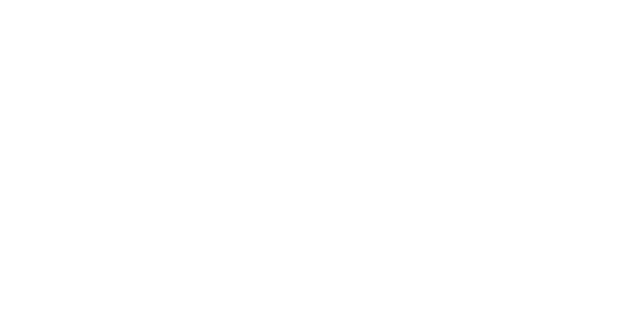
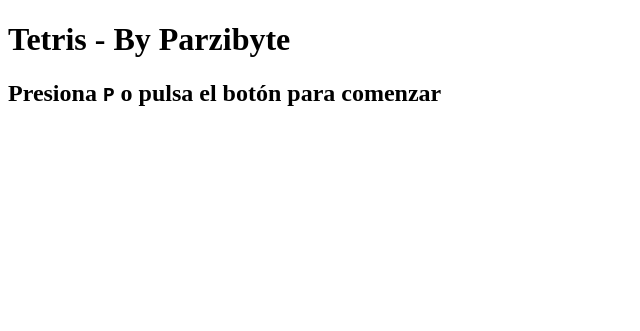
Before and after one commit to daferrom/tetrisGame, a plain HTML site: page index.html in a window 1280 px wide. Shown: the whole page, without its empty margins (0-640 px from the left). Drawn offline with Linux system fonts and the light colour scheme.

Commit message:
html first modification with our comments / html modificado con nuestors  primeros comentarios

```diff
--- a/index.html
+++ b/index.html
@@ -6,23 +6,20 @@
     <meta name="viewport" content="width=device-width, initial-scale=1.0">
     <title>Tetris</title>
     <link rel="stylesheet" src="./style.css">
+
 </head>
 <html>
     <body>
-        <canvas id="myCanvas" width="480" height="320"></canvas>
+        <main>
+            <div class="container-fluid">
+                <div class="row">
+                    <div class="col-12 text-center"></div>
+                    <h1>Tetris - By Parzibyte</h1>
+                    <h2 id="puntaje">Presiona <kbd>P</kbd> o pulsa el botón para comenzar</h2>
+                </div>
 
-        </Canvas>
+                </div>
+            </div>
+        </main>
     </body>
-    <script src="Assets/script.js"></script>
 </html>
-
-<!--Referentes
-
-    https://www.youtube.com/watch?v=L9I9Bn2YaH8
-
-https://www.youtube.com/watch?v=JuPqPLd2T0E
-
-https://levelup.gitconnected.com/build-a-tetris-game-with-html-canvas-css-and-javascript-on-autocode-132c8346e60c
-
-https://parzibyte.me/blog/2020/11/02/tetris-javascript-open-source/
--->
```
